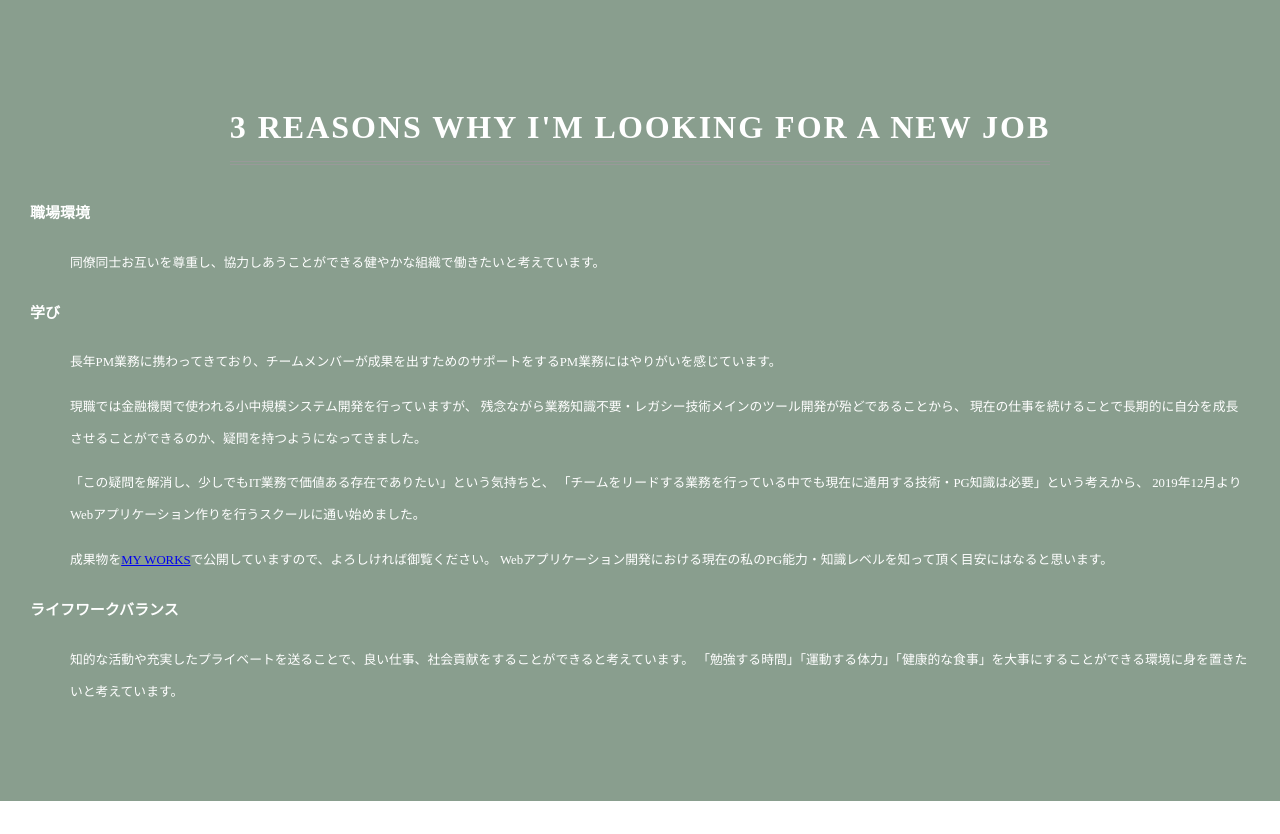
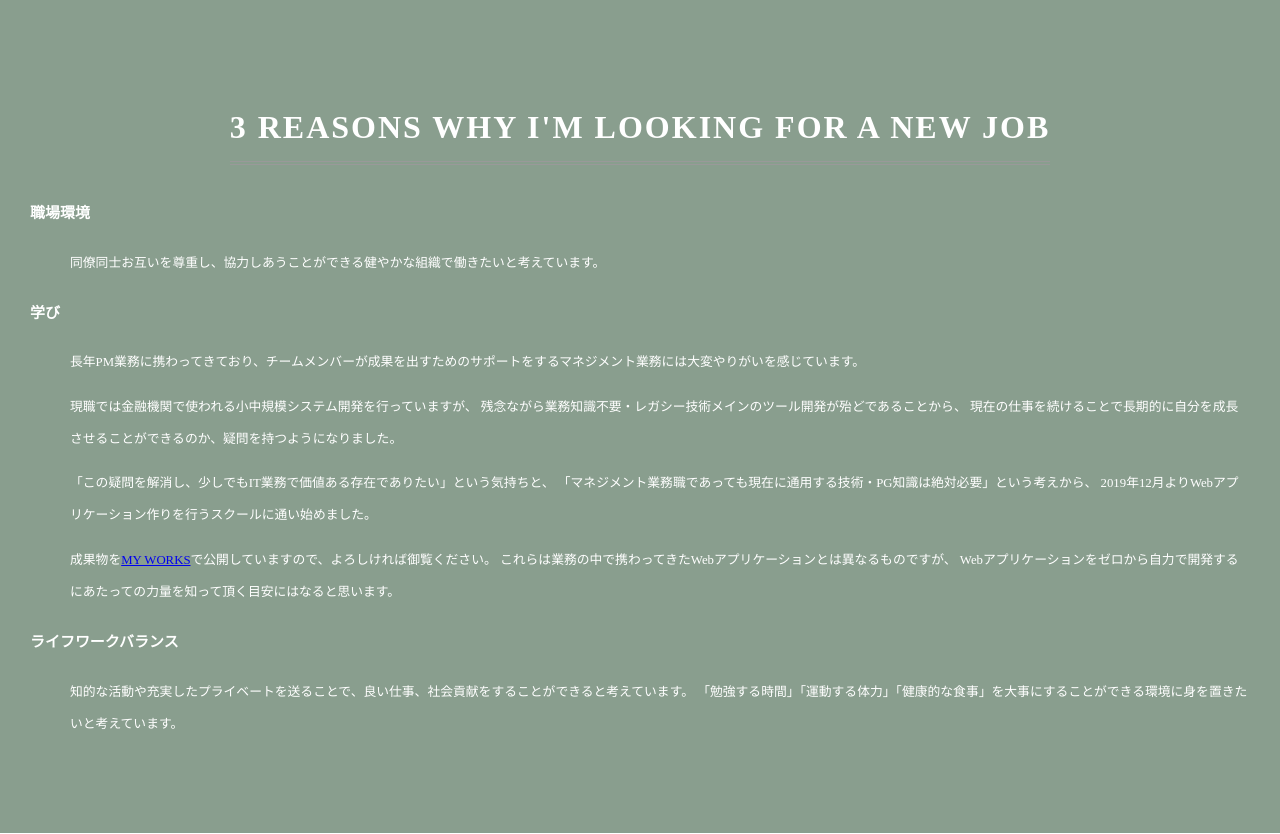
Before and after one commit to dackelteckel/myworks, a PHP site: page /index.php in a window 1280 px wide. Shown: the part 657-1491 px from the top of the page. Run offline with PHP 8.4, Linux system fonts and the light colour scheme.

Commit message:
edit reasons

```diff
--- a/index.html
+++ b/index.html
@@ -78,21 +78,22 @@
       <ul>
         <li>
           <p>
-            長年PM業務に携わってきており、チームメンバーが成果を出すためのサポートをするPM業務にはやりがいを感じています。
+            長年PM業務に携わってきており、チームメンバーが成果を出すためのサポートをするマネジメント業務には大変やりがいを感じています。
           </p>
           <p>
             現職では金融機関で使われる小中規模システム開発を行っていますが、
             残念ながら業務知識不要・レガシー技術メインのツール開発が殆どであることから、
-            現在の仕事を続けることで長期的に自分を成長させることができるのか、疑問を持つようになってきました。
+            現在の仕事を続けることで長期的に自分を成長させることができるのか、疑問を持つようになりました。
           </p>
           <p>
           「この疑問を解消し、少しでもIT業務で価値ある存在でありたい」という気持ちと、
-          「チームをリードする業務を行っている中でも現在に通用する技術・PG知識は必要」という考えから、
+          「マネジメント業務職であっても現在に通用する技術・PG知識は絶対必要」という考えから、
           2019年12月よりWebアプリケーション作りを行うスクールに通い始めました。
           </p>
           <p>
             成果物を<a href="#works">MY WORKS</a>で公開していますので、よろしければ御覧ください。
-            Webアプリケーション開発における現在の私のPG能力・知識レベルを知って頂く目安にはなると思います。
+            これらは業務の中で携わってきたWebアプリケーションとは異なるものですが、
+            Webアプリケーションをゼロから自力で開発するにあたっての力量を知って頂く目安にはなると思います。
           </p>
         </li>
       </ul>
```
Also changed, not shown: .c9/metadata/environment/index.html (+1 -1 lines), .c9/metadata/environment/style.css, 1 other file.
